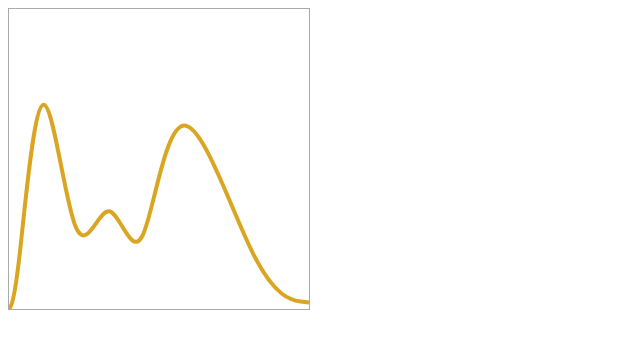
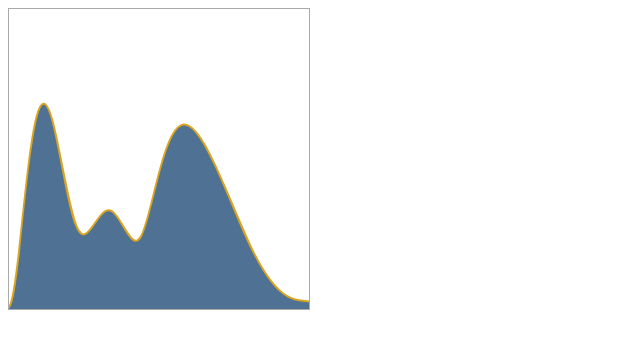
Before and after one commit to Juligs/Practice-D3, a website: page archivos_base/04 - Tipos de gráficas/04 - Gráfica de área/index.html in a window 1280 px wide. Shown: the whole page, without its empty margins (0-640 px from the left). Drawn offline with Linux system fonts and the light colour scheme.

Commit message:
Grapich Area

```diff
--- a/archivos_base/04 - Tipos de gráficas/04 - Gráfica de área/app_inicio.js
+++ b/archivos_base/04 - Tipos de gráficas/04 - Gráfica de área/app_inicio.js
@@ -1,53 +1,70 @@
-var datos = [];
+let datos = [];
 
 function cargarDatos() {
-    d3.json('datos.json', function(err, data) {
+  d3.json("datos.json", function (err, data) {
     datos = data;
     graficar();
   });
 }
 
 function graficar() {
-    var width = 300,
+  let width = 300,
     height = 300;
 
-
-    var svg = d3.select("body").append("svg")
+  let svg = d3
+    .select("body")
+    .append("svg")
     .attr("width", width)
     .attr("height", height)
-        .append("g")
+    .append("g");
 
-
-    xRange = d3.scale.linear()
+  xRange = d3.scale
+    .linear() // Calculo lineal de todos los elementos disponible en x
     .range([0, width])
-        .domain([d3.min(datos, function(d) {
+    .domain([
+      d3.min(datos, function (d) {
         return d.x;
       }),
-            d3.max(datos, function(d) {
+      d3.max(datos, function (d) {
         return d.x;
-            })
-        ])
+      }),
+    ]);
 
-    yRange = d3.scale.linear()
+  yRange = d3.scale
+    .linear()
     .range([height, 0])
-        .domain([d3.min(datos, function(d) {
+    .domain([
+      d3.min(datos, function (d) {
         return d.y;
       }),
-            d3.max(datos, function(d) {
+      d3.max(datos, function (d) {
         return d.y;
+      }),
+    ]);
+
+  let area = d3.svg
+    .area()
+    .x(function (d) {
+      return xRange(d.x); //Posicion en x
     })
-        ])
 
-    var lineFunc = d3.svg.line()
-        .x(function(d) {
+    .y0(height) //Posicion en y hasta puedo llegar
+    //si pongo .y0(0) se rellena desde el 0 hasta el valor de y (datos verticales
+    .y1(function (d) {
+      return yRange(d.y); //Posicion en y datos verticales
+    })
+    .interpolate("basis");
+
+  let lineFunc = d3.svg
+    .line()
+    .x(function (d) {
       return xRange(d.x);
     })
-        .y(function(d) {
+    .y(function (d) {
       return yRange(d.y);
     })
-        .interpolate('basis');
+    .interpolate("basis"); //Crea una curva suave entre los puntos
 
-    svg.append("svg:path")
-        .attr("d", lineFunc(datos))
-        .attr("class", "linea");
+  svg.append("svg:path").attr("d", lineFunc(datos)).attr("class", "linea");
+  svg.append("svg:path").datum(datos).attr("d", area).attr("class", "area");
 }
--- a/archivos_base/04 - Tipos de gráficas/04 - Gráfica de área/style_inicio.css
+++ b/archivos_base/04 - Tipos de gráficas/04 - Gráfica de área/style_inicio.css
@@ -7,3 +7,8 @@ svg {
     stroke-width: 4;
     fill:none;
 }
+
+.area{
+    fill: rgb(78, 113, 148);
+
+}
```
Lines whose indentation alone changed are shown as unchanged.
